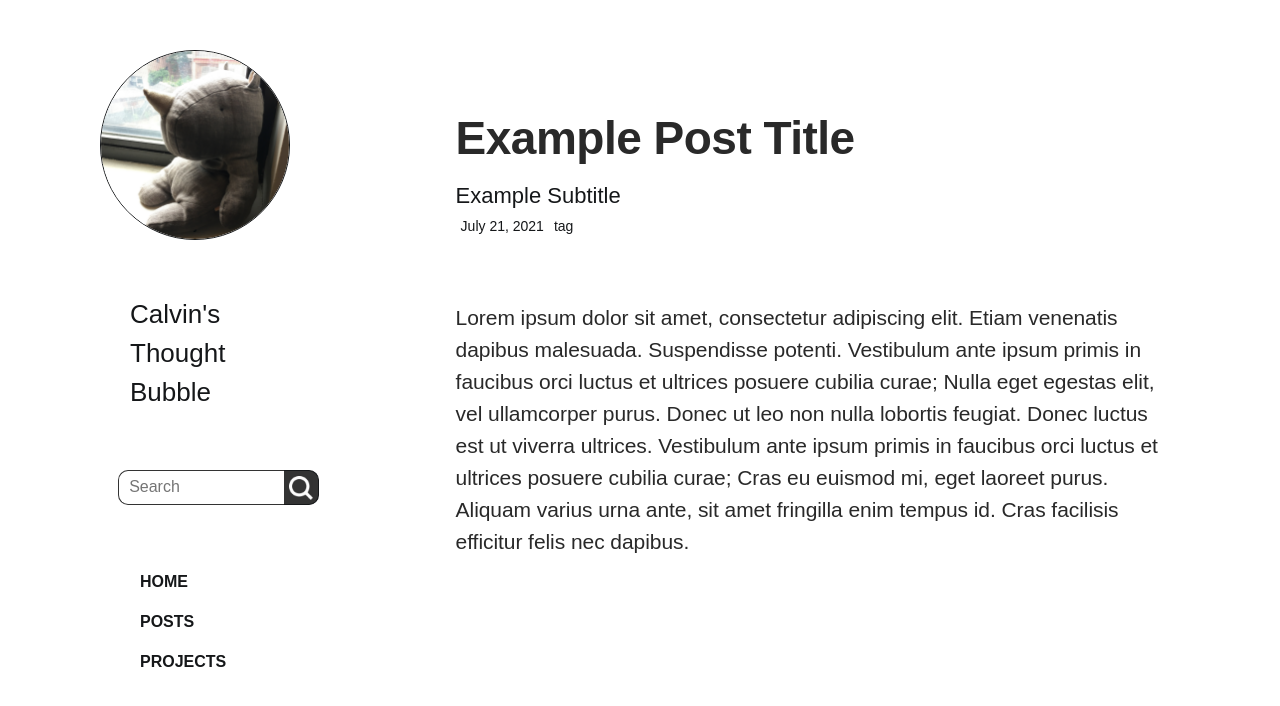
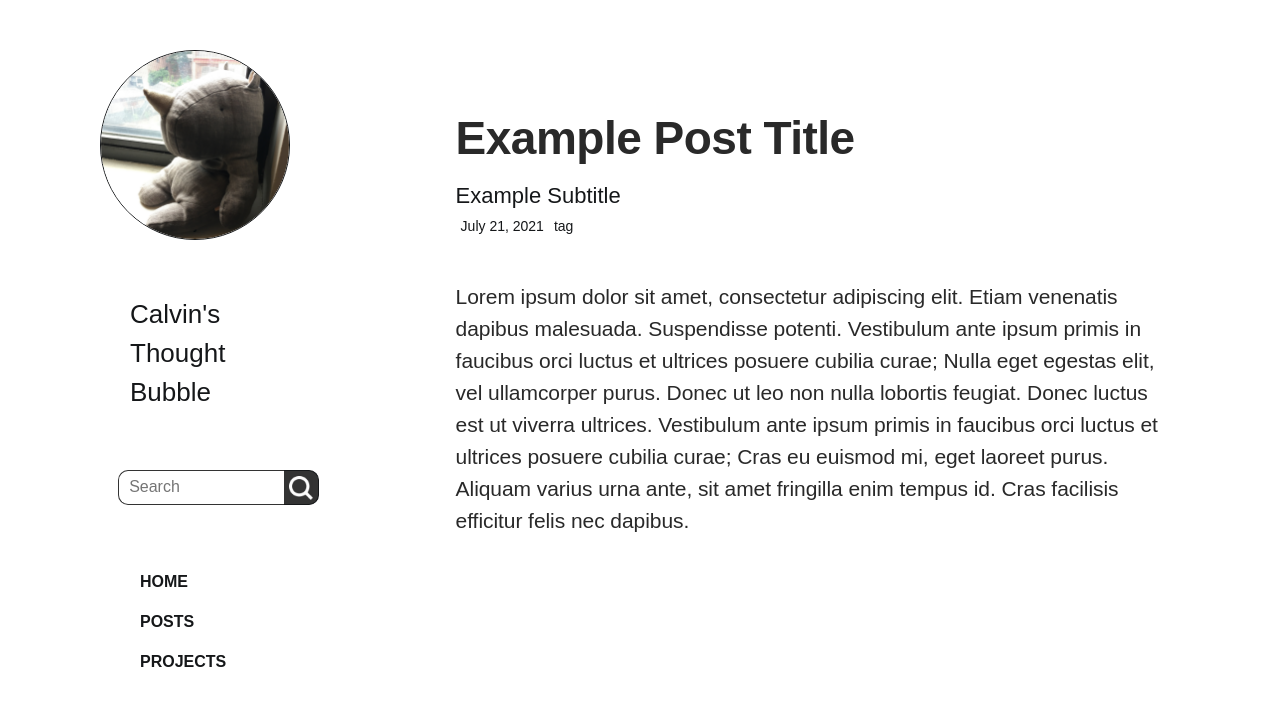
Before and after one commit to lambrosopos/blog, a Django app: page /post/1 in a window 1280 px wide. Shown: the top 706 px of the page. Run offline with Django 3.2, Linux system fonts and the light colour scheme.

Commit message:
adjusting post title and body spacing

```diff
--- a/blog_site/blog/static/blog/css/post_view.css
+++ b/blog_site/blog/static/blog/css/post_view.css
@@ -42,7 +42,7 @@ div .post-body-wrap {
   letter-spacing: -.003em;
   line-height: 32px;
   color: rgba(41, 41, 41, 1);
-  margin-top: 2em;
+  margin-top: 1em;
   margin-bottom: -0.46em;
   word-wrap: break-word;
   word-break: break-word;
```
